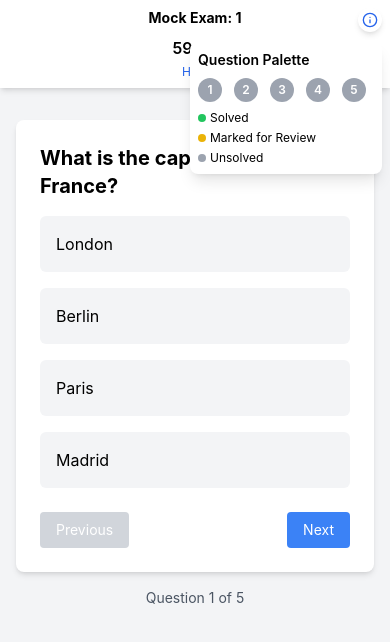
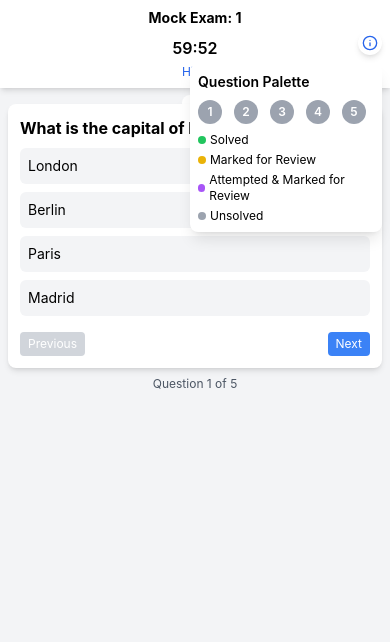
Before and after one commit to shrimay18/mockTest, a React (Create React App) app: page /mock-exam/1/start in a window 390 px wide. Both pictures are taken after a click on the button 370 px from the left and 20 px from the top of the page. Shown: the top 642 px of the page. Built offline with nearby package versions, Linux system fonts and the light colour scheme.

Commit message:
Improved ui of navbar & question pallete

```diff
--- a/src/pages/ExamPage.tsx
+++ b/src/pages/ExamPage.tsx
@@ -422,13 +422,12 @@ const ExamPage: React.FC = () => {
     };
 
     const toggleBookmark = () => {
-      if (bookmarks.includes(currentQuestionIndex)) {
-        setBookmarks(bookmarks.filter(index => index !== currentQuestionIndex));
-      } else {
-        setBookmarks([...bookmarks, currentQuestionIndex]);
-      }
+        setBookmarks(prevBookmarks =>
+          prevBookmarks.includes(currentQuestionIndex)
+            ? prevBookmarks.filter(index => index !== currentQuestionIndex)
+            : [...prevBookmarks, currentQuestionIndex]
+        );
     };
-
     const formatTime = (seconds: number): string => {
       const minutes = Math.floor(seconds / 60);
       const remainingSeconds = seconds % 60;
@@ -436,13 +435,14 @@ const ExamPage: React.FC = () => {
     };
 
     const getQuestionStatus = (index: number) => {
+        if (userAnswers[index] !== null && bookmarks.includes(index)) return 'attempted-review';
         if (userAnswers[index] !== null) return 'solved';
         if (bookmarks.includes(index)) return 'review';
         return 'unsolved';
     };
 
     const QuestionPalette = () => (
-      <div className="absolute right-0 top-full mt-2 bg-white p-2 sm:p-4 rounded-lg shadow-lg w-48 sm:w-64 max-h-[60vh] sm:max-h-[80vh] overflow-y-auto z-10">
+        <div className="fixed right-2 sm:right-4 top-16 sm:top-20 bg-white p-2 sm:p-4 rounded-lg shadow-lg w-48 sm:w-64 max-h-[60vh] sm:max-h-[80vh] overflow-y-auto z-50">
           <h3 className="text-sm sm:text-lg font-semibold mb-2 sm:mb-4">Question Palette</h3>
           <div className="grid grid-cols-5 gap-1 sm:gap-2">
             {mockQuestions.slice(0, isFirstHalf ? totalQuestionsInFirstHalf : undefined).map((_, index) => (
@@ -454,7 +454,9 @@ const ExamPage: React.FC = () => {
                 }}
                 className={`w-6 h-6 sm:w-8 sm:h-8 rounded-full flex items-center justify-center text-white text-xs sm:text-sm font-semibold ${
                   getQuestionStatus(index) === 'solved' ? 'bg-green-500' :
-                getQuestionStatus(index) === 'review' ? 'bg-yellow-500' : 'bg-gray-400'
+                  getQuestionStatus(index) === 'review' ? 'bg-yellow-500' :
+                  getQuestionStatus(index) === 'attempted-review' ? 'bg-purple-500' :
+                  'bg-gray-400'
                 }`}
               >
                 {index + 1}
@@ -470,6 +472,10 @@ const ExamPage: React.FC = () => {
               <div className="w-2 h-2 sm:w-3 sm:h-3 bg-yellow-500 rounded-full mr-1 sm:mr-2"></div>
               <span>Marked for Review</span>
             </div>
+            <div className="flex items-center mb-1">
+              <div className="w-2 h-2 sm:w-3 sm:h-3 bg-purple-500 rounded-full mr-1 sm:mr-2"></div>
+              <span>Attempted & Marked for Review</span>
+            </div>
             <div className="flex items-center">
               <div className="w-2 h-2 sm:w-3 sm:h-3 bg-gray-400 rounded-full mr-1 sm:mr-2"></div>
               <span>Unsolved</span>
@@ -477,6 +483,7 @@ const ExamPage: React.FC = () => {
           </div>
         </div>
       );
+
 
     if (showBreak) {
       return (
@@ -531,7 +538,7 @@ const ExamPage: React.FC = () => {
               {showTimer ? 'Hide' : 'Show Timer'}
             </button>
           </div>
-          <div className="absolute top-2 sm:top-4 right-2 sm:right-4">
+          <div className="absolute top-1/2 right-2 sm:right-4 transform -translate-y-1/2">
             <button
               onClick={() => setShowPalette(!showPalette)}
               className="bg-white rounded-full p-1 sm:p-2 shadow-md text-blue-600 hover:text-blue-800 transition-transform duration-300 ease-in-out transform hover:scale-110"
@@ -543,26 +550,30 @@ const ExamPage: React.FC = () => {
         </div>
       </nav>
 
-        <div className="max-w-3xl mx-auto mt-8 px-4 sm:px-6 lg:px-8">
+      <div className="max-w-3xl mx-auto mt-4 sm:mt-8 px-2 sm:px-4 lg:px-8">
         <motion.div
           initial={{ opacity: 0, y: 20 }}
           animate={{ opacity: 1, y: 0 }}
           transition={{ duration: 0.5 }}
-            className="bg-white rounded-lg shadow-md relative p-6"
+          className="bg-white rounded-lg shadow-md relative p-3 sm:p-6"
         >
           <button
             onClick={toggleBookmark}
-              className={`absolute top-4 right-4 text-yellow-500 hover:text-yellow-600 transition-all duration-300 transform ${bookmarks.includes(currentQuestionIndex) ? 'scale-110' : 'scale-100'}`}
+            className={`absolute top-2 sm:top-4 right-2 sm:right-4 text-yellow-500 hover:text-yellow-600 transition-all duration-300 transform ${bookmarks.includes(currentQuestionIndex) ? 'scale-110' : 'scale-100'}`}
           >
-              <BookmarkIcon size={24} fill={bookmarks.includes(currentQuestionIndex) ? "currentColor" : "none"} />
+            <BookmarkIcon
+              size={20}
+              className="w-5 h-5 sm:w-6 sm:h-6"
+              fill={bookmarks.includes(currentQuestionIndex) ? "currentColor" : "none"}
+            />
           </button>
-            <h2 className="text-xl sm:text-2xl font-bold mb-4 pr-10">{currentQuestion.text}</h2>
-            <div className="space-y-4">
+          <h2 className="text-base sm:text-xl md:text-2xl font-bold mb-2 sm:mb-4 pr-8 sm:pr-10">{currentQuestion.text}</h2>
+          <div className="space-y-2 sm:space-y-4">
             {currentQuestion.options.map((option, index) => (
               <button
                 key={index}
                 onClick={() => handleAnswer(index)}
-                  className={`w-full p-4 text-left rounded-md transition-colors ${
+                className={`w-full p-2 sm:p-4 text-left rounded-md transition-colors text-sm sm:text-base ${
                   userAnswers[currentQuestionIndex] === index
                     ? 'bg-blue-200 hover:bg-blue-300'
                     : 'bg-gray-100 hover:bg-gray-200'
@@ -572,35 +583,36 @@ const ExamPage: React.FC = () => {
               </button>
             ))}
           </div>
-            <div className="mt-6 flex justify-between items-center">
+              <div className="mt-4 sm:mt-6 flex justify-between items-center">
                 <button
                   onClick={handlePrevious}
                   disabled={currentQuestionIndex === 0}
-                className="bg-blue-500 text-white py-2 px-4 rounded hover:bg-blue-600 transition-colors disabled:bg-gray-300 text-sm sm:text-base"
+                  className="bg-blue-500 text-white py-1 sm:py-2 px-2 sm:px-4 rounded text-xs sm:text-sm hover:bg-blue-600 transition-colors disabled:bg-gray-300"
                 >
                   Previous
                 </button>
                 {currentQuestionIndex === mockQuestions.length - 1 ? (
                   <button
                     onClick={handleSubmit}
-                  className="bg-green-500 text-white py-2 px-4 rounded hover:bg-green-600 transition-colors text-sm sm:text-base"
+                    className="bg-green-500 text-white py-1 sm:py-2 px-2 sm:px-4 rounded text-xs sm:text-sm hover:bg-green-600 transition-colors"
                   >
                     Submit
                   </button>
                 ) : (
                   <button
                     onClick={handleNext}
-                  className="bg-blue-500 text-white py-2 px-4 rounded hover:bg-blue-600 transition-colors text-sm sm:text-base"
+                    className="bg-blue-500 text-white py-1 sm:py-2 px-2 sm:px-4 rounded text-xs sm:text-sm hover:bg-blue-600 transition-colors"
                   >
                     Next
                   </button>
                 )}
               </div>
             </motion.div>
-          <div className="text-center mt-4 text-gray-600 text-sm sm:text-base">
+            <div className="text-center mt-2 sm:mt-4 text-gray-600 text-xs sm:text-sm">
           Question {currentQuestionIndex + 1} of {isFirstHalf ? totalQuestionsInFirstHalf : mockQuestions.length}
         </div>
       </div>
+      {showPalette && <QuestionPalette />}
     </div>
       );
     };
```
Lines whose indentation alone changed are shown as unchanged.
